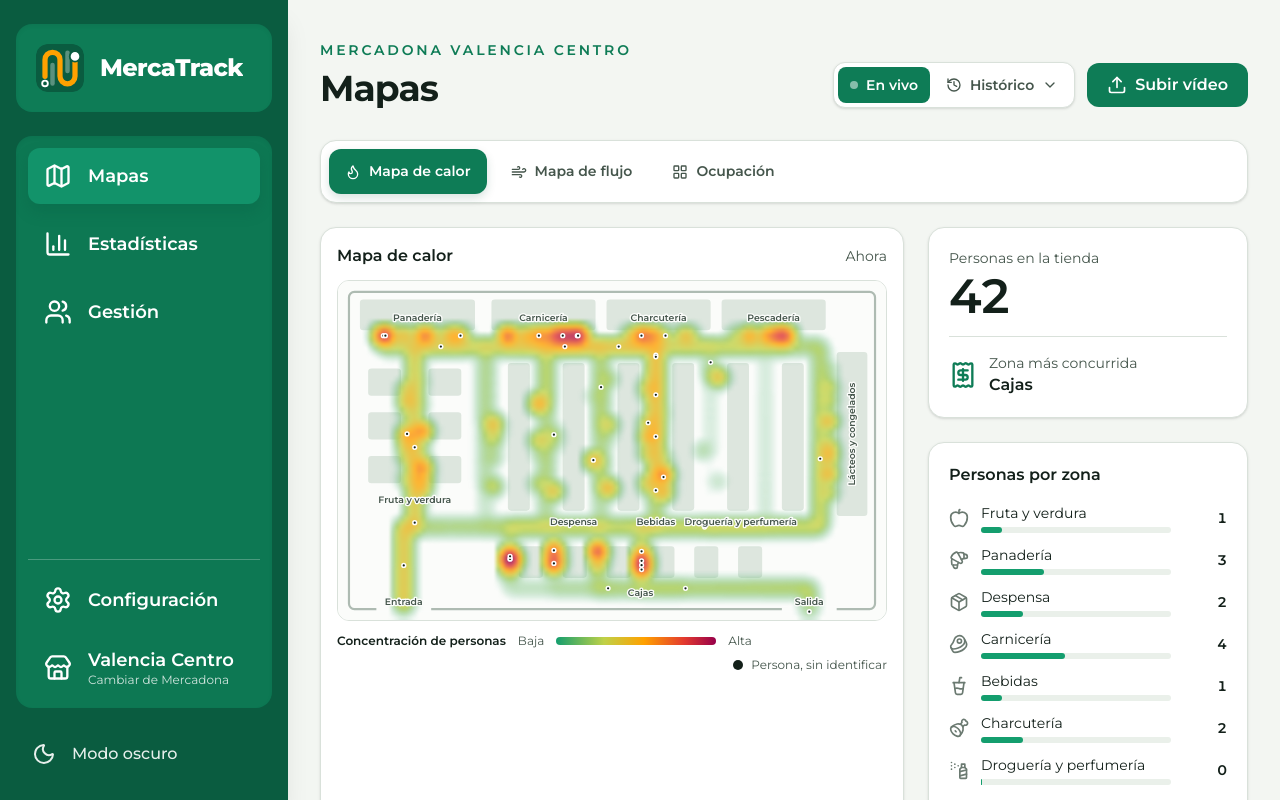
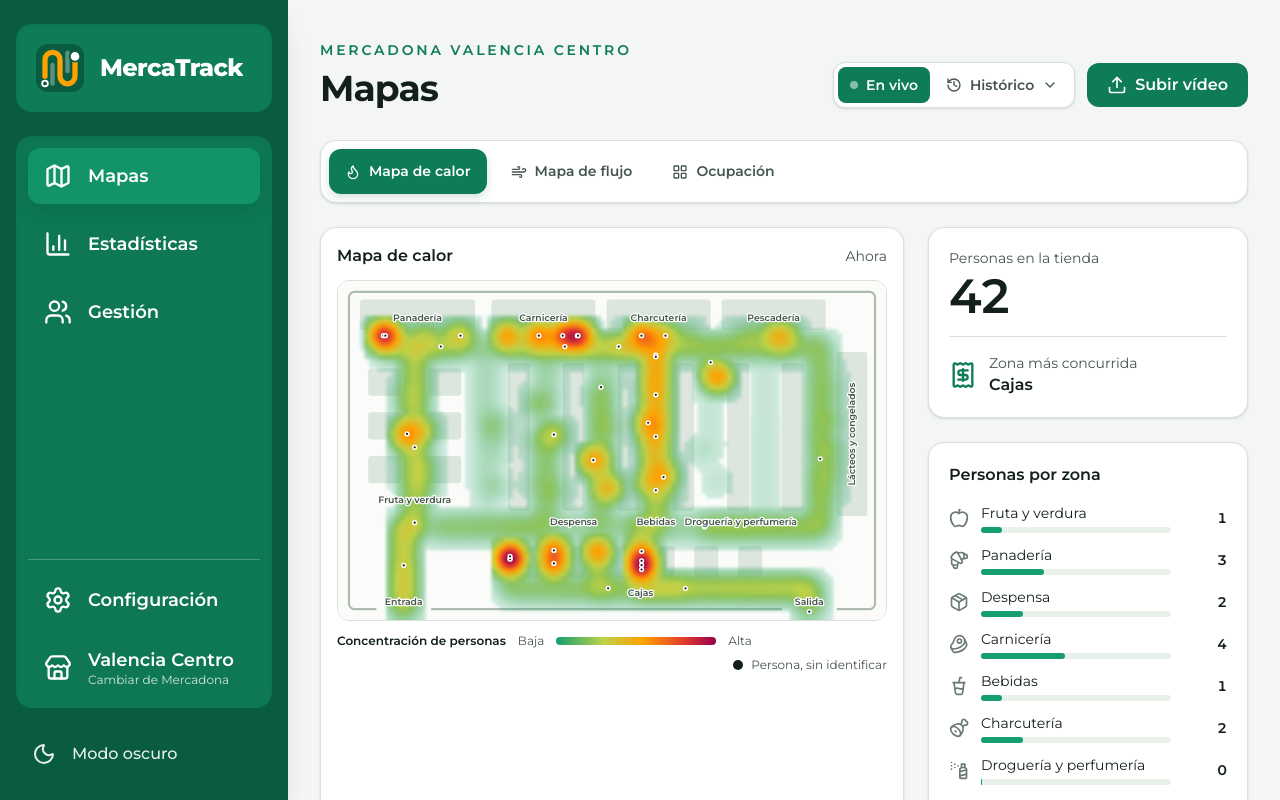
Before and after one commit to FoniksFox/MercadonaIT26, an Angular app in the folder frontend/: page /maps in a window 1280 px wide. Shown: the top 800 px of the page. Built offline with nearby package versions, Linux system fonts and the light colour scheme.

Commit message:
Añadir animación de salto al indicador de navegación y ajustar el estilo para reducir la transición

```diff
--- a/frontend/src/app/app.html
+++ b/frontend/src/app/app.html
@@ -21,6 +21,7 @@
       #nav
       class="relative flex min-h-0 gap-2 overflow-x-auto rounded-2xl bg-sidebar-panel/90 p-3 shadow-inner md:flex-1 md:flex-col md:overflow-x-visible md:overflow-y-auto"
       [class.is-indicator-animating]="isAnimating()"
+      [class.indicator-jump]="indicatorJump()"
       aria-label="Navegación principal"
     >
       @if (indicator(); as box) {
--- a/frontend/src/app/app.ts
+++ b/frontend/src/app/app.ts
@@ -26,6 +26,7 @@
 }
 
 type NavigationDirection = 'up' | 'down';
+type NavigationGroup = 'analysis' | 'account';
 
 /** Box of the highlight behind the active sidebar entry, in pixels inside the nav. */
 interface IndicatorBox {
@@ -85,10 +86,12 @@
   protected readonly indicator = signal<IndicatorBox | null>(null);
   protected readonly navigationDirection = signal<NavigationDirection>('down');
   protected readonly isAnimating = signal(false);
+  protected readonly indicatorJump = signal(false);
 
   private readonly nav = viewChild.required<ElementRef<HTMLElement>>('nav');
   private previousPath: string | null = null;
   private animationTimer?: ReturnType<typeof setTimeout>;
+  private indicatorJumpTimer?: ReturnType<typeof setTimeout>;
 
   constructor() {
     effect(() => {
@@ -105,7 +108,10 @@
       // The web font arrives late and can shift the entries.
       document.fonts?.ready.then(() => this.placeIndicator());
     });
-    inject(DestroyRef).onDestroy(() => clearTimeout(this.animationTimer));
+    inject(DestroyRef).onDestroy(() => {
+      clearTimeout(this.animationTimer);
+      clearTimeout(this.indicatorJumpTimer);
+    });
   }
 
   /** Puts the highlight behind the sidebar entry of the current page. */
@@ -131,14 +137,26 @@
     if (path === null || previous === null || path === previous) {
       return;
     }
+    const sameGroup = this.groupFor(previous) === this.groupFor(path);
     this.navigationDirection.set(
       this.order.indexOf(path) > this.order.indexOf(previous) ? 'down' : 'up',
     );
     this.isAnimating.set(false);
+    clearTimeout(this.indicatorJumpTimer);
+    this.indicatorJump.set(!sameGroup);
+    if (!sameGroup) {
+      this.indicatorJumpTimer = setTimeout(() => this.indicatorJump.set(false), 80);
+      return;
+    }
+
     clearTimeout(this.animationTimer);
     requestAnimationFrame(() => {
       this.isAnimating.set(true);
       this.animationTimer = setTimeout(() => this.isAnimating.set(false), ANIMATION_MS);
     });
   }
+
+  private groupFor(path: string): NavigationGroup {
+    return this.mainNavigation.some((item) => item.path === path) ? 'analysis' : 'account';
+  }
 }
--- a/frontend/src/app/shared/heat/heat-ramp.ts
+++ b/frontend/src/app/shared/heat/heat-ramp.ts
@@ -39,7 +39,7 @@
   for (let i = 0; i < 256; i++) {
     const t = i / 255;
     const [r, g, b] = heatColor(t);
-    const alpha = t < 0.03 ? 0 : Math.min(1, (t - 0.03) / 0.22) * 0.8;
+    const alpha = t < 0.015 ? 0 : 0.18 + Math.min(1, (t - 0.015) / 0.2) * 0.82;
     lut.set([r, g, b, Math.round(alpha * 255)], i * 4);
   }
   return lut;
--- a/frontend/src/app/shared/heat/store-heatmap.ts
+++ b/frontend/src/app/shared/heat/store-heatmap.ts
@@ -33,7 +33,9 @@
 const COLS = 125;
 const ROWS = 78;
 /** Blob size of one person, in cells. */
-const BLOB_RADIUS = 2.75;
+const BLOB_RADIUS = 3.75;
+/** Minimum visible contribution from a person in each rendered simulation step. */
+const MIN_HEAT_DEPOSIT = 0.35;
 /** Share of the heat that is left after one second (live only). */
 const LIVE_RETENTION = 0.955;
 /** The flow keeps a longer memory than the heat, so the arrows stay steady. */
@@ -145,7 +147,7 @@
     for (const point of this.simulator.points()) {
       const x = point.x / PLAN.width;
       const y = point.y / PLAN.height;
-      this.field.add(x, y, BLOB_RADIUS, seconds);
+      this.field.add(x, y, BLOB_RADIUS, Math.max(seconds, MIN_HEAT_DEPOSIT));
       const before = this.lastPositions.get(point.id);
       if (before) {
         this.flow.add(x, y, point.x - before.x, point.y - before.y);
--- a/frontend/src/styles.css
+++ b/frontend/src/styles.css
@@ -143,6 +143,11 @@
   transform-origin: center;
 }
 
+.indicator-jump .tab-active-indicator {
+  transition: none;
+  animation: none;
+}
+
 @media (prefers-reduced-motion: reduce) {
   .content-slide-down,
   .content-slide-up,
```
